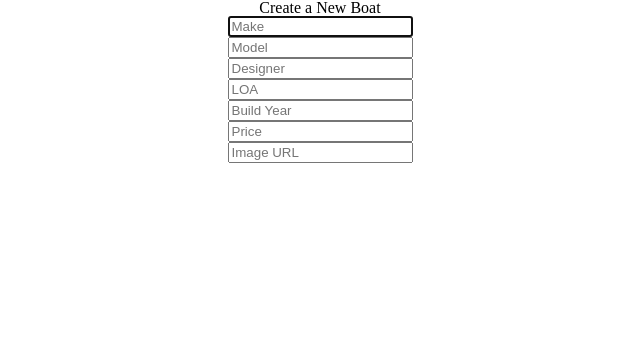
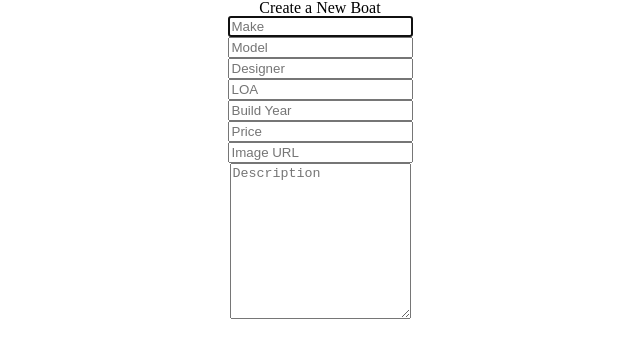
Before and after one commit to bhonestly/sailboat-listings, a React (Create React App) app in the folder client/: page /boats/new in a window 1280 px wide. Shown: the top 358 px of the page, without its empty margins (320-960 px from the left). Built offline with nearby package versions, Linux system fonts and the light colour scheme; no server answers; the HTML template or start-up script is replaced by a standard one.

Commit message:
description input

```diff
--- a/client/src/screens/BoatCreate/BoatCreate.jsx
+++ b/client/src/screens/BoatCreate/BoatCreate.jsx
@@ -106,6 +106,16 @@ export default function BoatCreate() {
             required
             onChange={handleChange}
           />
+          <br />
+          <textarea
+            className='create-textarea-description'
+            rows={10}
+            placeholder='Description'
+            value={boat.description}
+            name='description'
+            required
+            onChange={handleChange}
+          />
       </form>
     </div>
   )
```
